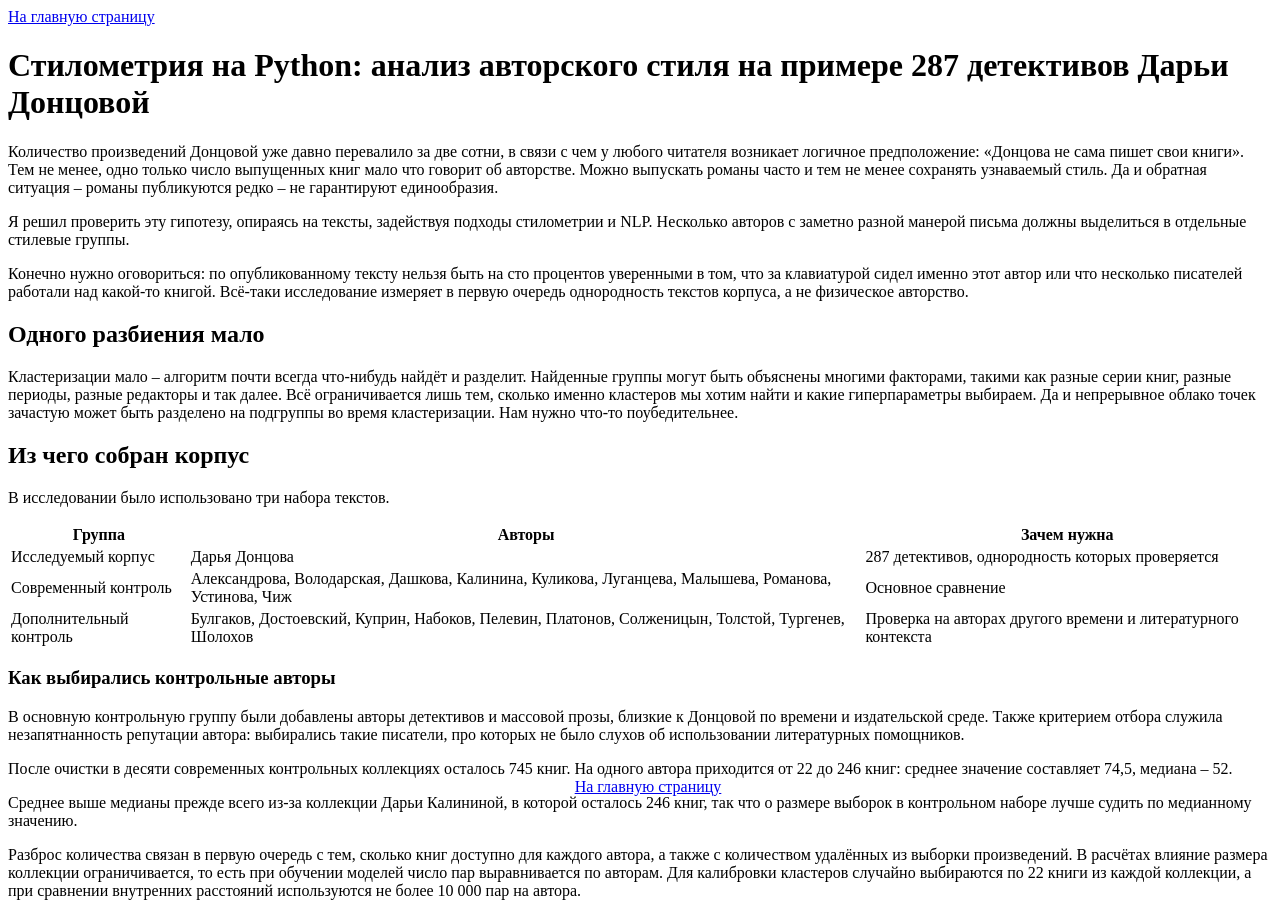
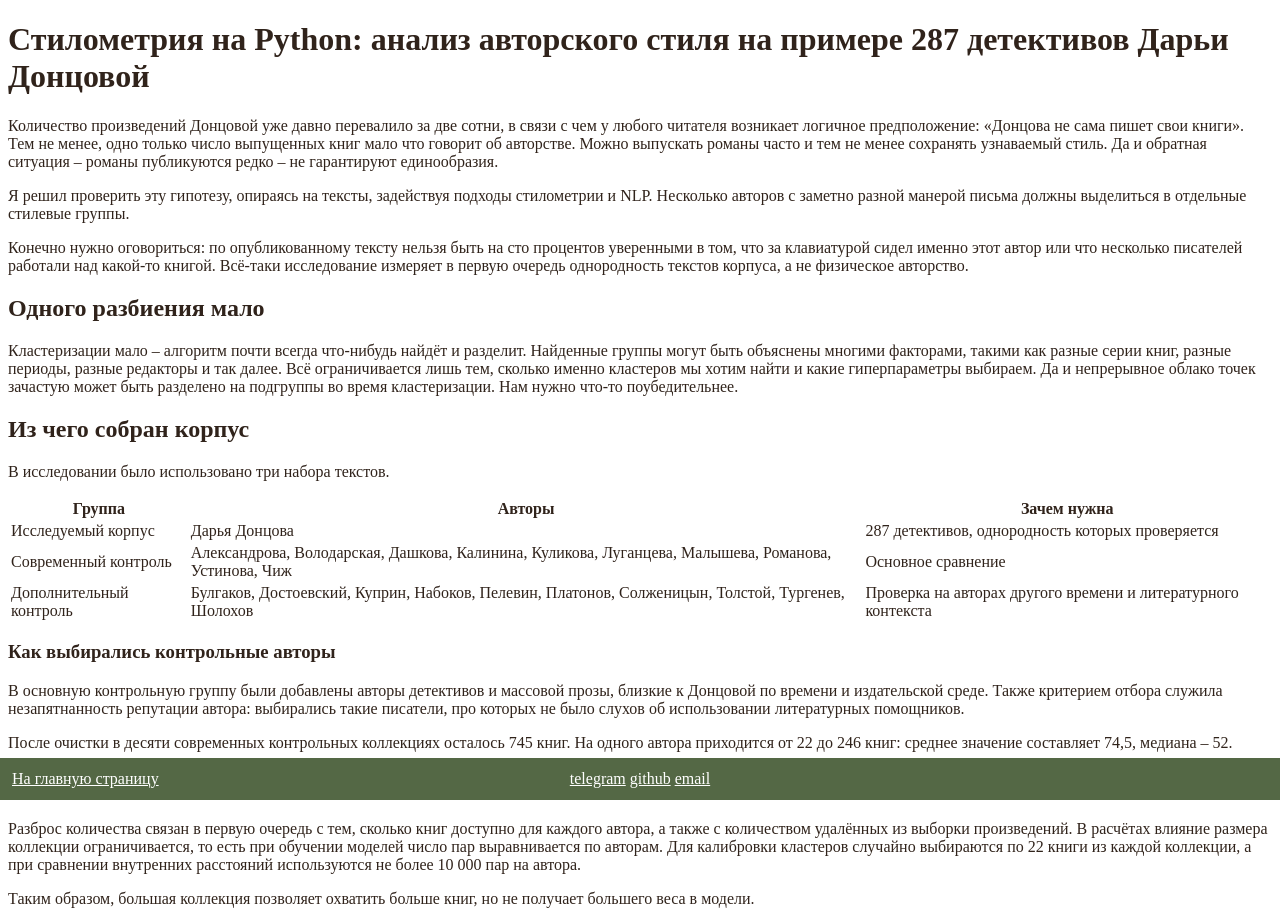
Before and after one commit to ivanVgusev/ivanvgusev.github.io, a plain HTML site: page blog/author-consistency/article.html in a window 1280 px wide. Shown: the top 911 px of the page. Drawn offline with Linux system fonts and the light colour scheme; files that its build step writes are made by us from their sources.

Commit message:
UPD: css styles revisited

```diff
--- a/blog/author-consistency/article.html
+++ b/blog/author-consistency/article.html
@@ -3,17 +3,13 @@
  <head>
   <meta charset="utf-8"/>
   <link rel="icon" type="image/png" href="/images/favicon.png?v=4">
-  <link rel="stylesheet" href="style.css">
+  <link rel="stylesheet" href="/style.css">
   <meta content="width=device-width, initial-scale=1" name="viewport"/>
   <title>
    Стилометрия на Python: анализ авторского стиля на примере 287 детективов Дарьи Донцовой
   </title>
  </head>
  <body>
-    <header>
-        <a href="../../index.html">На главную страницу</a>
-    </header>
-
   <h1>
    Стилометрия на Python: анализ авторского стиля на примере 287 детективов Дарьи Донцовой
   </h1>
@@ -1079,9 +1075,17 @@ same_series = (
    </a>
   </p>
 
-    <footer>
-        <a href="../../index.html">На главную страницу</a>
-    </footer>
+    <div class="footer-element">
+        <div class="back-to-main-page">
+            <a href="/index.html">На главную страницу</a>
+        </div>
+
+        <div class="personal-links-footer">
+            <a href="https://t.me/ivan24gusev">telegram</a>
+            <a href="https://github.com/ivanVgusev">github</a>
+            <a href="mailto:ivan.v.gusev.business@gmail.com">email</a>
+        </div>
+    </div>
 
  </body>
 </html>
--- a/style.css
+++ b/style.css
@@ -1,6 +1,48 @@
-footer {
-  text-align: center;
-  position:fixed;
-  bottom:4px;
-  width:100%;
+body {
+color: #30231B;
 }
+
+a {
+  color: #30231B;
+}
+
+a:visited {
+  color: none;
+}
+
+.footer-element {
+  position: fixed;
+  bottom: 0;
+  left: 0;
+  right: 0;
+  width: 100%;
+  box-sizing: border-box;
+  padding: 12px;
+  display: grid;
+  grid-template-columns: 1fr 1fr 1fr;
+  align-items: center;
+  background-color: #546845;
+  color:#FFFFFF;
+}
+
+.footer-element a {
+  color: #FFFFFF;
+}
+
+.footer-element a:visited {
+  color: none;
+}
+
+.footer-element a:active {
+  color: #30231B;
+}
+
+.personal-links-footer {
+  grid-column: 2;
+  justify-self: center;
+}
+
+.back-to-main-page {
+  grid-column: 1;
+  justify-self: start;
+}
```
Also changed, not shown: index.html (+9 -5 lines).
